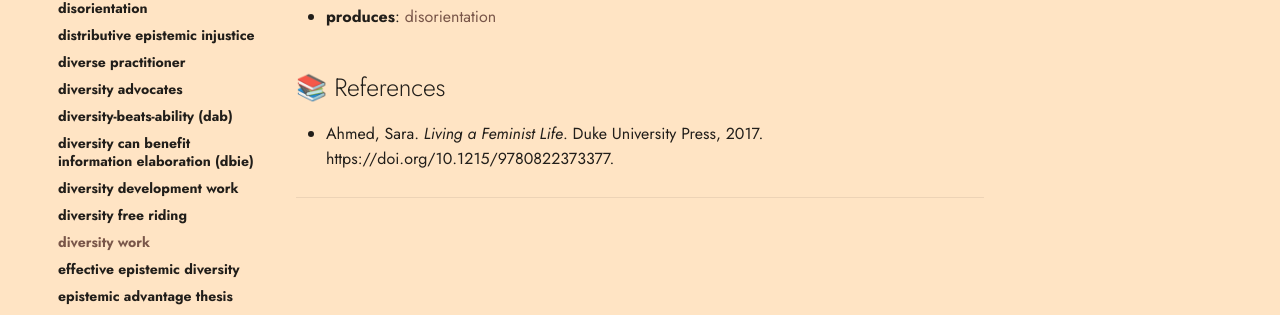
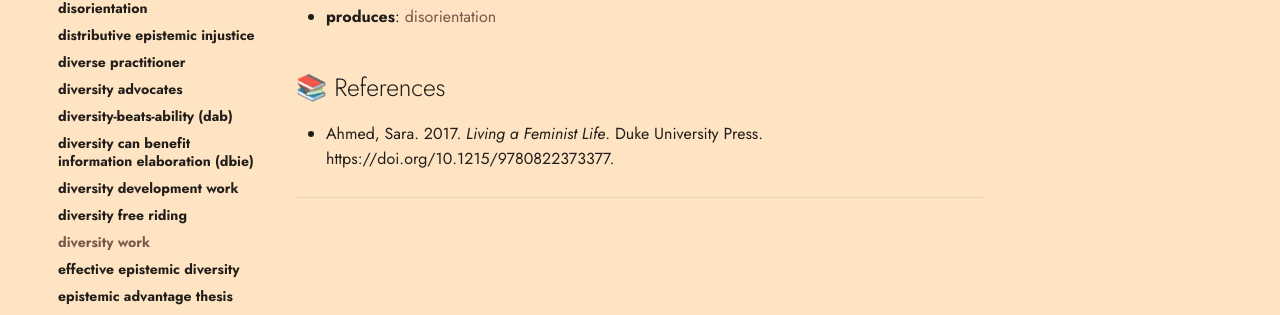
Before and after one commit to conceptcartography/conceptcartography, an MkDocs documentation site: the page built from docs/concepts/diversity-work.md, in a window 1280 px wide. Shown: the part 471-786 px from the top of the page. Built offline with MkDocs 1.6.1 and Material for MkDocs 9.7.7, drawn with Linux system fonts in a browser that asks for light colours; comment, search, counter and statistics services are not loaded; the version menu is left out.

```diff
--- a/docs/concepts/diversity-work.md
+++ b/docs/concepts/diversity-work.md
@@ -10,7 +10,7 @@
 
 ## 📚 References
 
-- Ahmed, Sara. _Living a Feminist Life_. Duke University Press, 2017. https://doi.org/10.1215/9780822373377.
+- Ahmed, Sara. 2017. _Living a Feminist Life_. Duke University Press. https://doi.org/10.1215/9780822373377.
 
 ---
 
```
